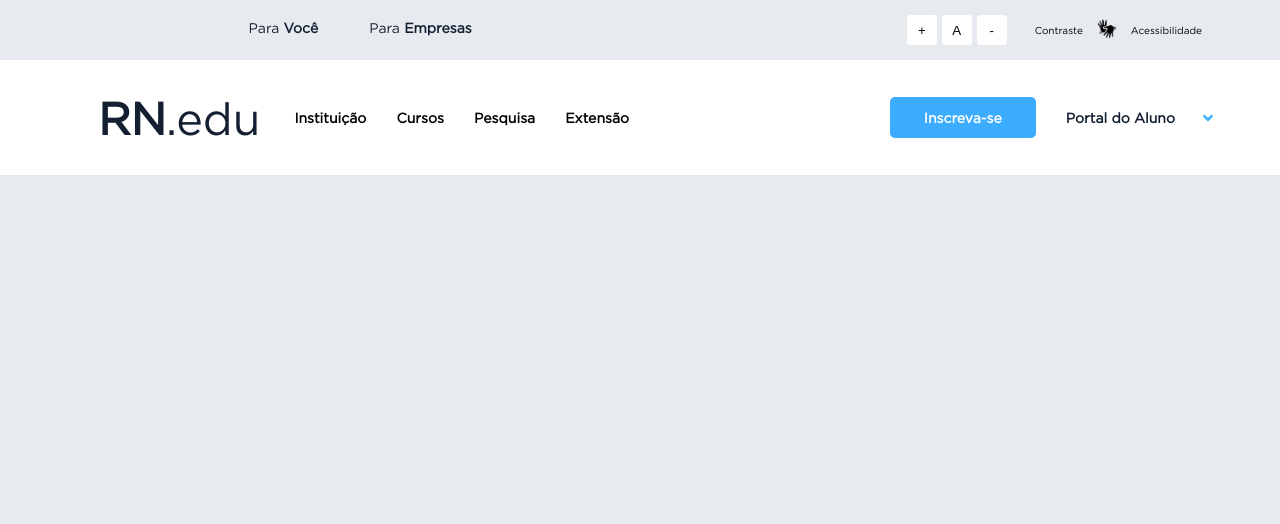
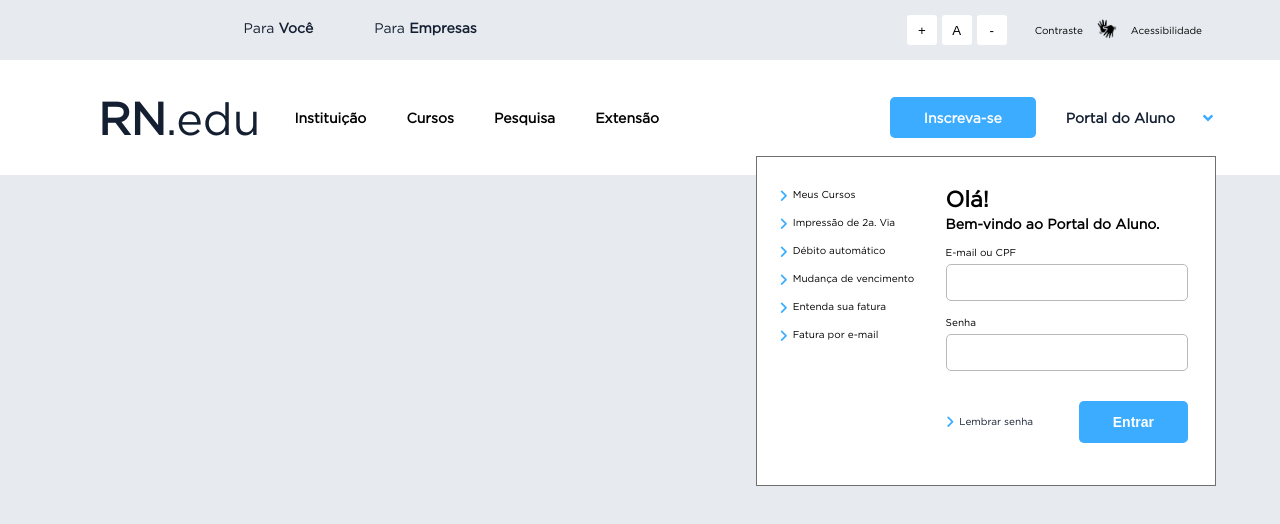
Before and after one commit to JulioGsn/pontocriativo-teste-fronted, a plain HTML site: page index.html in a window 1280 px wide. Drawn offline with Linux system fonts and the light colour scheme.

Commit message:
Dropdown finalizado

```diff
--- a/index.html
+++ b/index.html
@@ -46,16 +46,67 @@
                 </ul>
                 <div class="second-navbar-buttons">
                     <a href="#" class="btn btn-primary">Inscreva-se</a>
-                    <a href="#" class="btn-ligth">
-                        <h4>Portal do Aluno</h4>
-                        <img src="icons/angle-down-solid.svg" />
-                    </a>
+                    <div class="dropdown">
+                        <a href="#" id="btn-dropdown" class="btn-ligth">
+                            <h4>Portal do Aluno</h4>
+                            <img src="icons/angle-down-solid.svg" />
+                        </a>
+                        <div id="dropdown-content" style="visibility: visible">
+                            <ul>
+                                <li>
+                                    <i class="fas fa-angle-right fa-1x"></i>
+                                    Meus Cursos
+                                </li>
+                                <li>
+                                    <i class="fas fa-angle-right fa-1x"></i>
+                                    Impressão de 2a. Via
+                                </li>
+                                <li>
+                                    <i class="fas fa-angle-right fa-1x"></i>
+                                    Débito automático
+                                </li>
+                                <li>
+                                    <i class="fas fa-angle-right fa-1x"></i>
+                                    Mudança de vencimento
+                                </li>
+                                <li>
+                                    <i class="fas fa-angle-right fa-1x"></i>
+                                    Entenda sua fatura
+                                </li>
+                                <li>
+                                    <i class="fas fa-angle-right fa-1x"></i>
+                                    Fatura por e-mail
+                                </li>
+                            </ul>
+                            <div class="form">
+                                <h1>Olá!</h1>
+                                <h2>Bem-vindo ao Portal do Aluno.</h2>
+                                <form action="#">
+                                    <div class="input-group">
+                                        <label for="email">E-mail ou CPF</label>
+                                        <input type="text" name="email">
+                                    </div>
+                                    <div class="input-group">
+                                        <label for="senha">Senha</label>
+                                        <input type="text" name="senha">
+                                    </div>
+                                    <div id="form-footer">
+                                        <a href="">
+                                            <i class="fas fa-angle-right fa-1x"></i>
+                                            Lembrar senha
+                                        </a>
+                                        <button class="btn btn-primary">Entrar</button>
+                                    </div>
+                                </form>
+                            </div>
+                        </div>
+                    </div>
                 </div>
             </div>
         </nav>
-
     </header>
 
+    <script src="https://kit.fontawesome.com/567e0b8abb.js" crossorigin="anonymous"></script>
     <script src="script.js"></script>
 </body>
 </html>
--- a/script.js
+++ b/script.js
@@ -0,0 +1,19 @@
+window.addEventListener('load', function() {
+
+    const btnDropdown = document.getElementById('btn-dropdown');
+    const dropdownContent = document.getElementById('dropdown-content');
+
+    btnDropdown.addEventListener('click', function() {
+
+        let displayValue = dropdownContent.style.visibility;
+
+        if(displayValue == "hidden") {
+            dropdownContent.style.visibility = "visible";
+        } else {
+            dropdownContent.style.visibility = "hidden";
+        }
+
+    });
+
+
+});
--- a/styles.css
+++ b/styles.css
@@ -18,6 +18,10 @@ body {
 
 a {
     text-decoration: none;
+}
+
+ul {
+    list-style: none;
 }
 
 .btn {
@@ -62,6 +66,10 @@ a {
     text-align: center;
     text-decoration: none;
     color: #142032;
+}
+
+.first-navbar-menu a:first-child {
+    margin-right: 10px;
 }
 
 .first-navbar-menu a:hover {
@@ -139,11 +147,10 @@ a {
     display: flex;
     align-items: center;
     justify-content: flex-start;
-    list-style: none;
 }
 
 #second-navbar-menu .menu-item {
-    margin-right: 30px;
+    margin-right: 40px;
     font-size: 14px;
     font-weight: bold;
 }
@@ -159,18 +166,18 @@ a {
     justify-content: flex-end;
 }
 
-.second-navbar-buttons a {
+.second-navbar-buttons .dropdown a {
     display: flex;
     align-items: center;
 }
 
-.second-navbar-buttons a:last-child {
+.second-navbar-buttons .dropdown a{
     color: #142032;
     margin-left: 30px;
     font-size: 14px;
 }
 
-.second-navbar-buttons a:last-child img{
+.second-navbar-buttons .dropdown a img{
     margin-left: 25px;
     width: 16px;
     height: 16px;
@@ -180,6 +187,88 @@ a {
 
 /* Login */
 
-.login {
-    display: none;
+.second-navbar-buttons .dropdown {
+    position: relative;
 }
+
+.dropdown #dropdown-content {
+    background-color: #FFFFFF;
+    position: absolute;
+    right: 0;
+    margin-top: 30px;
+    border: 1px solid #707070;
+    width: 460px;
+    height: 330px;
+
+    display: grid;
+    grid-template-columns: 0.7fr 1fr;
+}
+
+.dropdown #dropdown-content ul {
+    padding: 30px 20px;
+}
+
+.dropdown #dropdown-content ul li {
+    display: flex;
+    justify-content: flex-start;
+    font-size: 10px;
+    padding: 2px;
+    margin-bottom: 10px;
+}
+
+.dropdown #dropdown-content ul li i {
+    color: #3BACFF;
+    margin-right: 5px;
+    font-size: 14px;
+}
+
+.dropdown #dropdown-content .form {
+    margin-top: 30px;
+    width: 90%;
+}
+
+.dropdown #dropdown-content .form h1 {
+    font-size: 22px;
+    font-weight: bold;
+}
+
+.dropdown #dropdown-content .form h2 {
+    margin-top: 5px;
+    font-size: 14px;
+    font-weight: bold;
+}
+
+.dropdown #dropdown-content .form .input-group {
+    margin-top: 10px;
+}
+
+.dropdown #dropdown-content .form .input-group label {
+    font-size: 10px;
+}
+
+.dropdown #dropdown-content .form .input-group input {
+    width: 100%;
+    background-color: #FFFFFF;
+    border: 1px solid #B9B9B9;
+    border-radius: 5px;
+    padding: 10px;
+    margin-top: 5px;
+}
+
+.dropdown #dropdown-content .form #form-footer {
+    display: flex;
+    justify-content: space-between;
+
+    margin-top: 30px;
+}
+
+.dropdown #dropdown-content .form #form-footer a {
+    font-size: 10px;
+    margin-left: 0;
+}
+
+.dropdown #dropdown-content .form #form-footer a i {
+    font-size: 14px;
+    color: #3BACFF;
+    margin-right: 5px;
+}
```
